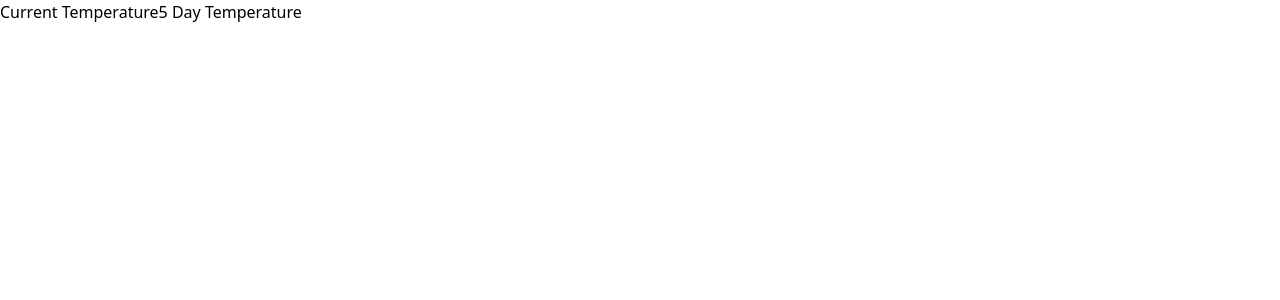
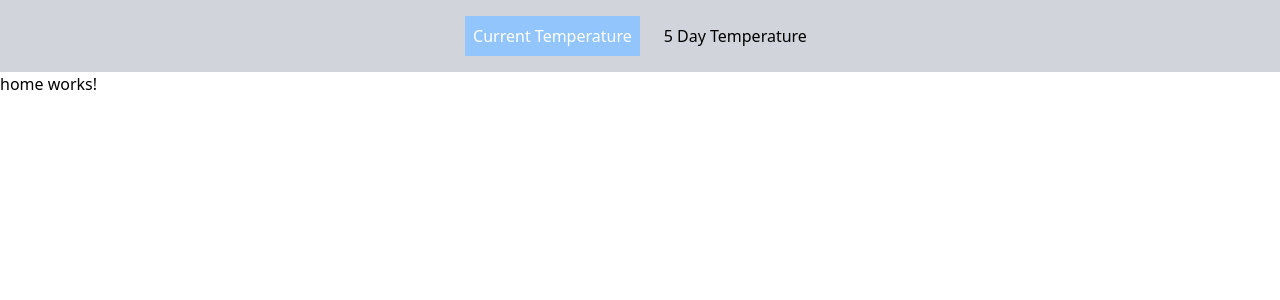
Before and after one commit to arthurCreek/weather-api, an Angular app: page /current in a window 1280 px wide. Before the commit this address led to /. Shown: the top 300 px of the page. Built offline with nearby package versions, Linux system fonts and the light colour scheme.

Commit message:
Add styling to header, update links

```diff
--- a/src/app/app-routing.module.ts
+++ b/src/app/app-routing.module.ts
@@ -4,7 +4,8 @@ import { FiveDayComponent } from './components/five-day/five-day.component';
 import { HomeComponent } from './components/home/home.component';
 
 const routes: Routes = [
-  { path: '', component: HomeComponent},
+  { path: '', redirectTo: "/current", pathMatch: "full"},
+  { path: 'current', component: HomeComponent},
   { path: 'five-day', component: FiveDayComponent }
 ];
 
--- a/src/app/components/header/header.component.html
+++ b/src/app/components/header/header.component.html
@@ -1,4 +1,16 @@
-<div>
-    <a routerLink="" data-test="current-temp">Current Temperature</a>
-    <a routerLink="/five-day" data-test="five-day-temp">5 Day Temperature</a>
+<div class="w-full flex justify-center gap-4 py-4 bg-gray-300">
+  <a
+    routerLink="/current"
+    data-test="current-temp"
+    routerLinkActive="bg-blue-300 text-white"
+    class="p-2 text-black"
+    >Current Temperature</a
+  >
+  <a
+    routerLink="/five-day"
+    data-test="five-day-temp"
+    routerLinkActive="bg-blue-300 text-white"
+    class="p-2 text-black"
+    >5 Day Temperature</a
+  >
 </div>
```
